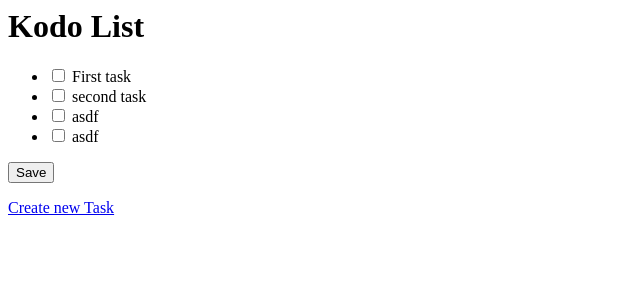
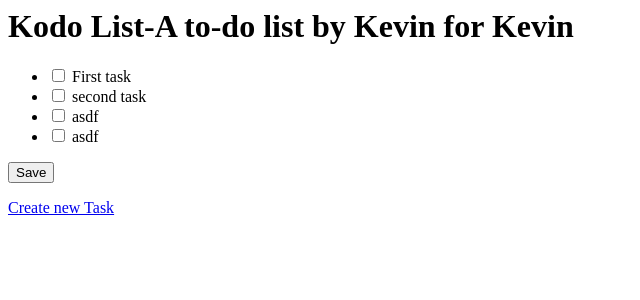
Before and after one commit to kevinwonart/kodo, a Django app: page / in a window 1280 px wide. Shown: the top 300 px of the page, without its empty margins (0-640 px from the left). Run offline with Django 4.2, Linux system fonts and the light colour scheme; data comes from the database, SQL or seed files in the repository.

Commit message:
change header

```diff
--- a/tasks/templates/tasks/task_list.html
+++ b/tasks/templates/tasks/task_list.html
@@ -4,7 +4,7 @@
     <title> KODO</title>
 </head>
 <body>
-    <h1>Kodo List</h1>
+    <h1>Kodo List-A to-do list by Kevin for Kevin</h1>
     <form method="post">
         {% csrf_token %}
         <ul>
```
